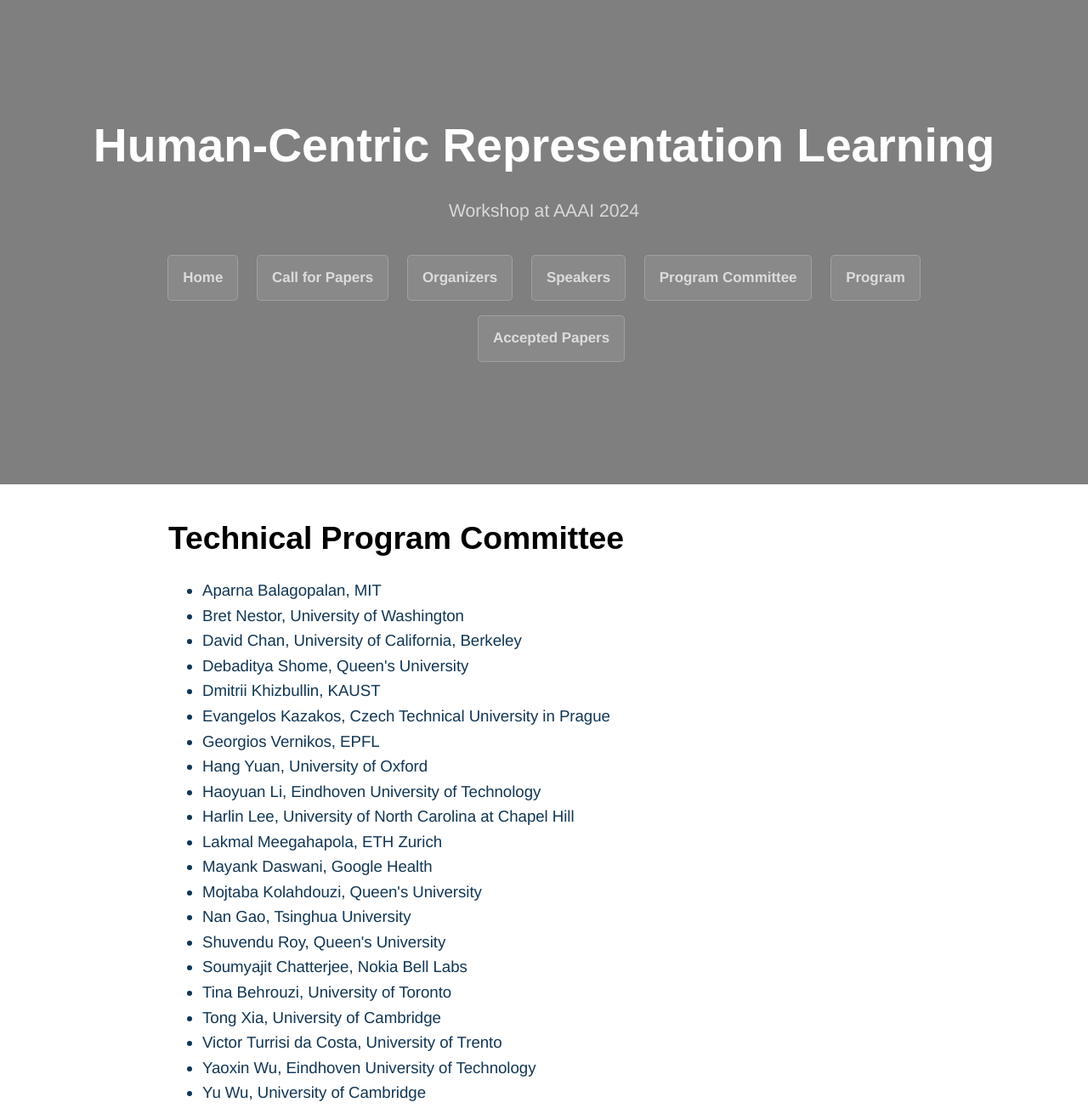
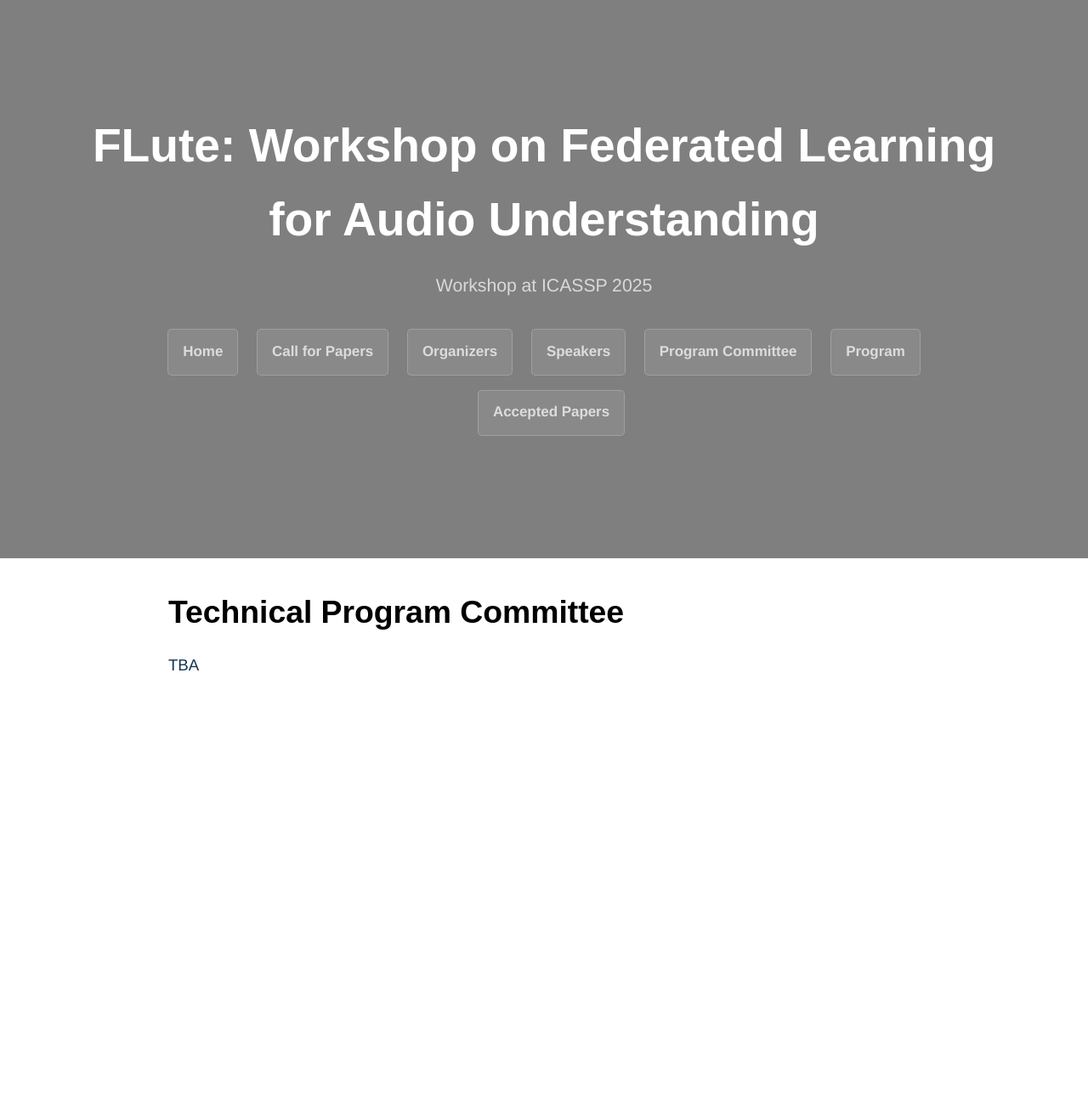
Before and after one commit to icasspflute/icasspflute.github.io, a plain HTML site: page committee.html in a window 1280 px wide. Shown: the whole page at 85% size. After the commit the page ends 831 px from the top, so only its background shows below. Drawn offline with Linux system fonts and the light colour scheme; a web font is replaced by a local one.

Commit message:
Update committee.html

```diff
--- a/committee.html
+++ b/committee.html
@@ -1,16 +1,15 @@
-<!--Todo: update organizers-->
-
+<!--Todo: -->
 <!DOCTYPE html>
 <html lang="en-US">
   <head>
     <meta charset="UTF-8" />
     <meta http-equiv="X-UA-Compatible" content="IE=edge">
     <meta name="viewport" content="width=device-width, initial-scale=1">
-    <meta name="description" content="Human-Centric Representation Learning workshop at AAAI 2024">
-    <meta name="author" content="Dimitris Spathis">
-    <link rel="shortcut icon" href="https://aaai.org/wp-content/uploads/2022/12/cropped-white-logo-192x192.png" type="image/x-icon">
+    <meta name="description" content="FLute: Workshop on Federated Learning for Audio Understanding workshop at ICASSP 2025">
+    <meta name="author" content="Soumyajit Chatterjee">
+    <link rel="shortcut icon" href="https://www.ieee.org/" type="image/x-icon">
+    <title>ICASSP 2025 FLute: Workshop on Federated Learning for Audio Understanding </title>
     <meta name="theme-color" content="#157878" />
-    <title>AAAI 2024 Human-Centric Representation Learning workshop - Committee </title>
     <meta
       name="apple-mobile-web-app-status-bar-style"
       content="black-translucent"
@@ -20,9 +19,12 @@
   <body>
     <a id="skip-to-content" href="#content">Skip to the content.</a>
 
+
     <header class="page-header" role="banner">
-     <h1 class="project-name">Human-Centric Representation Learning </h1>
-     <h2 class="project-tagline">Workshop at AAAI 2024</h2>
+
+
+      <h1 class="project-name">FLute: Workshop on Federated Learning for Audio Understanding </h1>
+      <h2 class="project-tagline">Workshop at ICASSP 2025</h2>
 
       <a href="./index.html" class="btn">Home</a>
 
@@ -41,29 +43,7 @@
 
     <main id="content" class="main-content" role="main">
       <h1 id="call-for-papers">Technical Program Committee</h1>
-      <ul>
-        <li>Aparna Balagopalan, MIT</li>
-        <li>Bret Nestor, University of Washington</li>
-        <li>David Chan, University of California, Berkeley</li>
-        <li>Debaditya  Shome, Queen's University</li>
-        <li>Dmitrii Khizbullin, KAUST</li>
-        <li>Evangelos Kazakos, Czech Technical University in Prague</li>
-        <li>Georgios Vernikos, EPFL</li>
-        <li>Hang Yuan, University of Oxford</li>
-        <li>Haoyuan Li, Eindhoven University of Technology</li>
-        <li>Harlin Lee, University of North Carolina at Chapel Hill</li>
-        <li>Lakmal Meegahapola, ETH Zurich</li>
-        <li>Mayank Daswani, Google Health</li>
-        <li>Mojtaba Kolahdouzi, Queen's University</li>
-        <li>Nan Gao, Tsinghua University</li>
-        <li>Shuvendu Roy, Queen's University</li>
-        <li>Soumyajit Chatterjee, Nokia Bell Labs</li>
-        <li>Tina Behrouzi, University of Toronto</li>
-        <li>Tong Xia, University of Cambridge</li>
-        <li>Victor Turrisi da Costa, University of Trento</li>
-        <li>Yaoxin Wu, Eindhoven University of Technology</li>
-        <li>Yu Wu, University of Cambridge</li>
-      </ul>
+      TBA
     </main>
   </body>
 </html>
```
